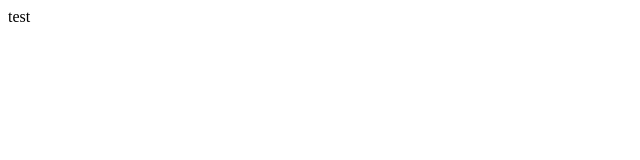
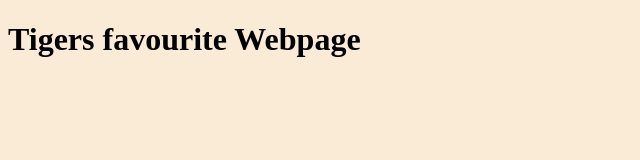
Before and after one commit to e-schroeder/e-schroeder.github.io, a plain HTML site: page index.htm in a window 1280 px wide. Shown: the whole page, without its empty margins (0-640 px from the left). Drawn offline with Linux system fonts and the light colour scheme.

Commit message:
First CCS

```diff
--- a/index.css
+++ b/index.css
@@ -0,0 +1,7 @@
+h1 {
+    color: black;
+}
+
+body {
+    background-color: antiquewhite;
+}
--- a/index.htm
+++ b/index.htm
@@ -1 +1,14 @@
-test
+<!DOCTYPE html>
+<title> cuddly toy WebPage</title>
+<link rel="stylesheet" href="./index.css">
+
+<main>
+    <body>
+        <header>
+            <h1> Tigers favourite Webpage</h1>
+        </header>
+        <div class="friends">
+
+        </div>
+    </body>
+</main>
```
